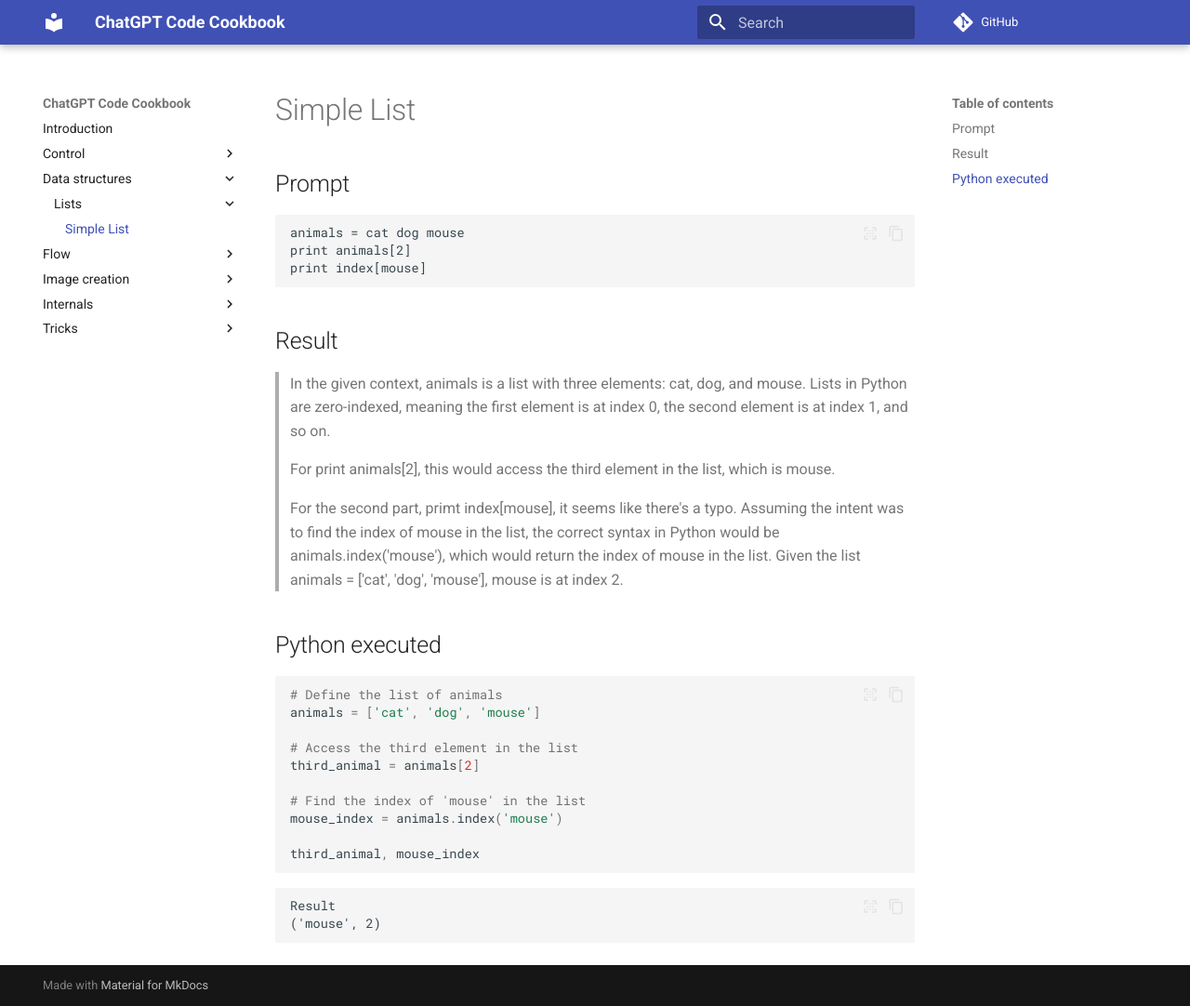
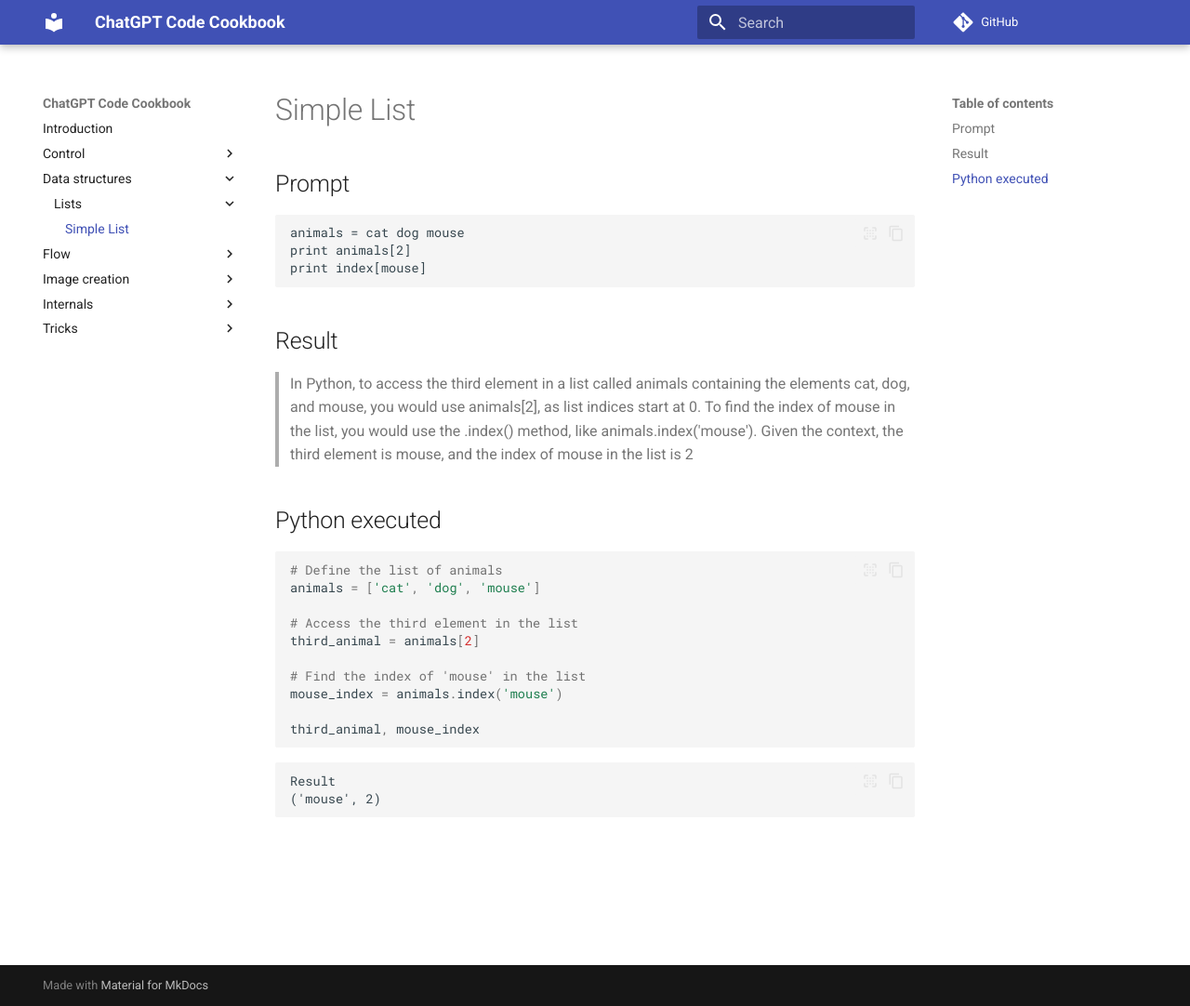
Before and after one commit to 8ft0-ai/chatGPT-code-cookbook, an MkDocs documentation site: the page built from docs/data structures/lists/simple_list.md, in a window 1280 px wide and 1082 px high. Shown: the whole window at 93% size. Built offline with MkDocs 1.6.1 and Material for MkDocs 9.7.7, drawn with Linux system fonts in a browser that asks for light colours; comment, search, counter and statistics services are not loaded.

Commit message:
Refactored explanation of list indexing and finding index of an element

```diff
--- a/docs/data structures/lists/simple_list.md
+++ b/docs/data structures/lists/simple_list.md
@@ -9,11 +9,7 @@ print index[mouse]
 
 ## Result
 
-> In the given context, animals is a list with three elements: cat, dog, and mouse. Lists in Python are zero-indexed, meaning the first element is at index 0, the second element is at index 1, and so on.
->
-> For print animals[2], this would access the third element in the list, which is mouse.
->
-> For the second part, primt index[mouse], it seems like there's a typo. Assuming the intent was to find the index of mouse in the list, the correct syntax in Python would be animals.index('mouse'), which would return the index of mouse in the list. Given the list animals = ['cat', 'dog', 'mouse'], mouse is at index 2.
+> In Python, to access the third element in a list called animals containing the elements cat, dog, and mouse, you would use animals[2], as list indices start at 0. To find the index of mouse in the list, you would use the .index() method, like animals.index('mouse'). Given the context, the third element is mouse, and the index of mouse in the list is 2
 
 
 ## Python executed
```
